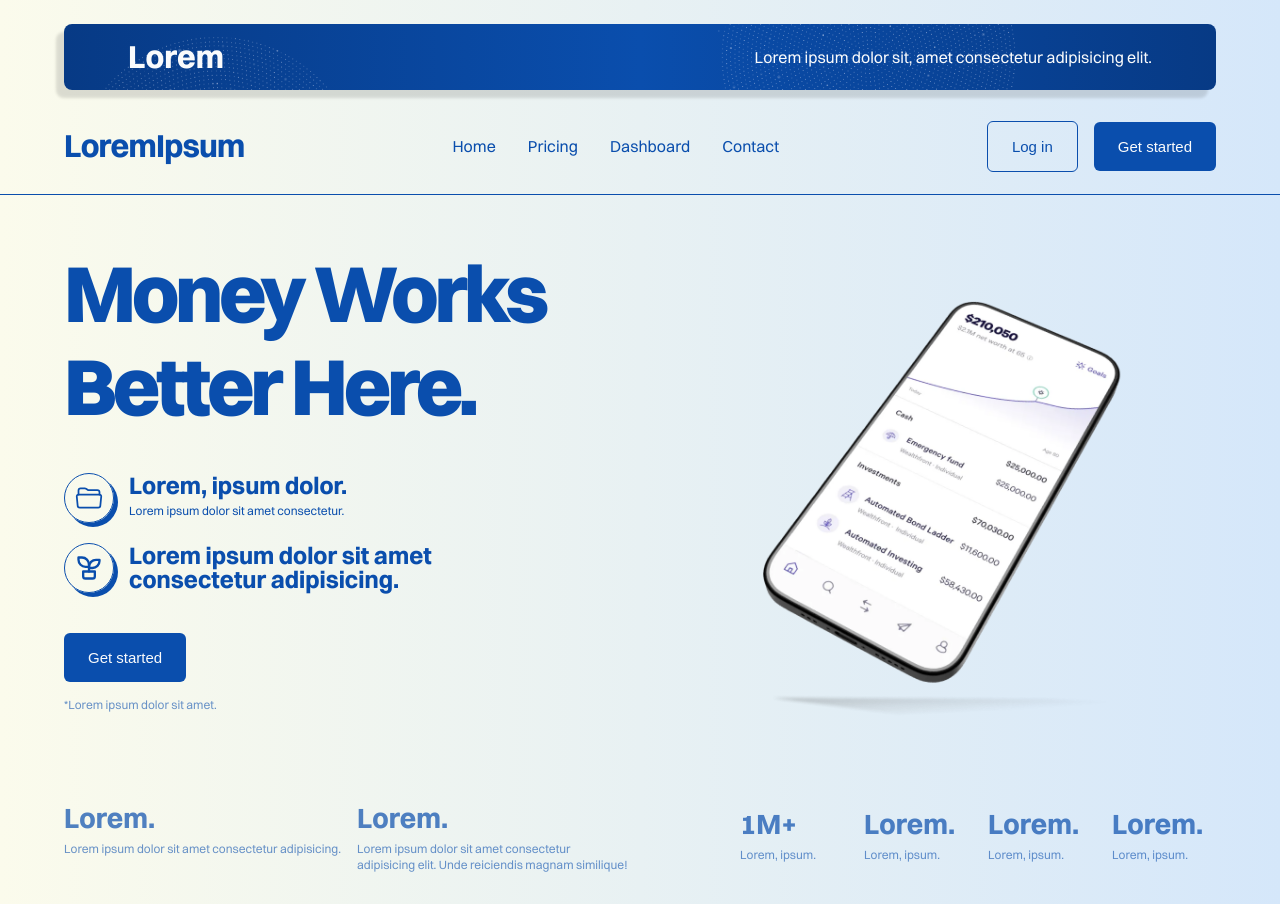
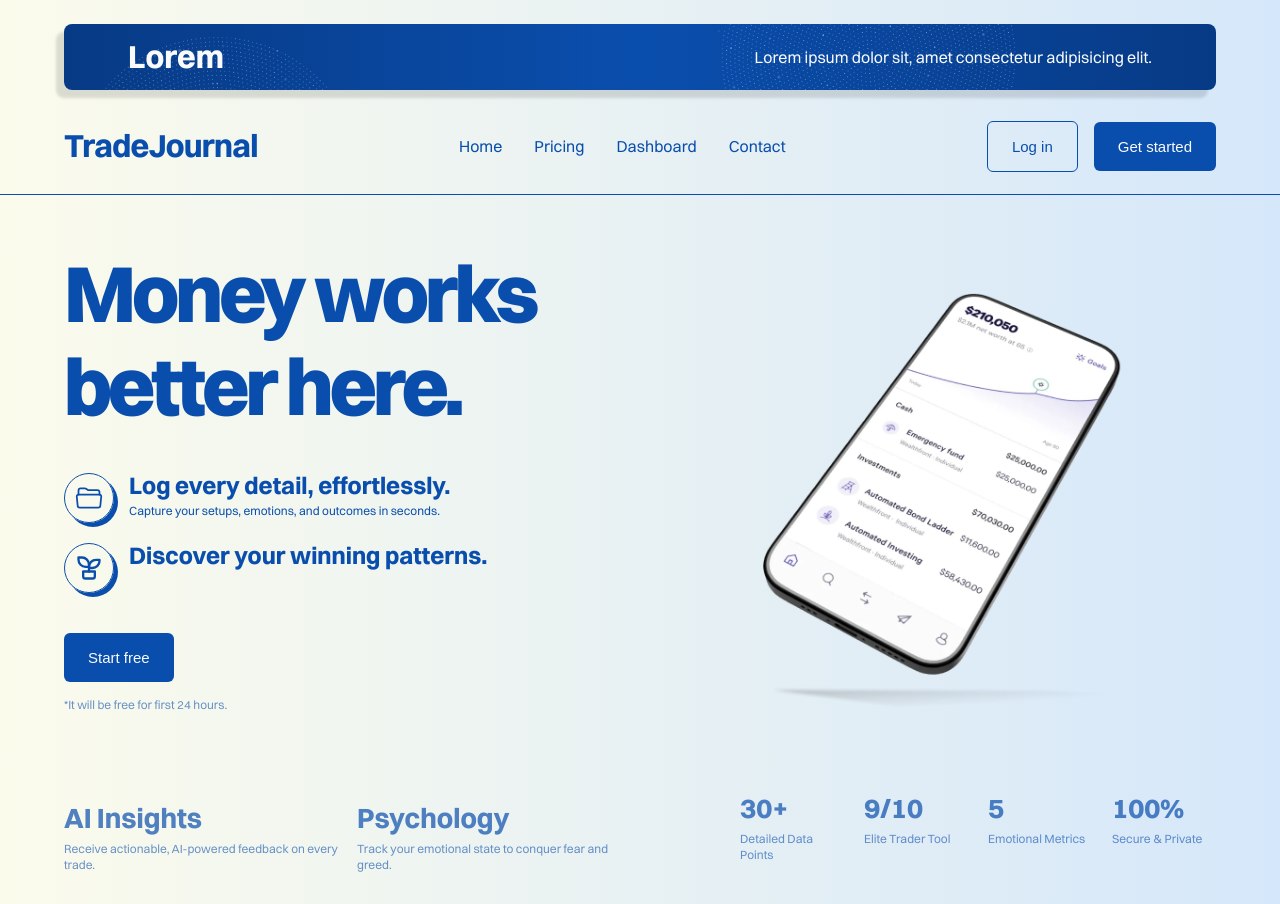
Before and after one commit to ayushcodes0/Tj-Frontend, a React (Vite) app: page / in a window 1280 px wide. Shown: the top 904 px of the page. Built offline with nearby package versions, Linux system fonts and the light colour scheme.

Commit message:
content updated for hero section

```diff
--- a/src/components/Navbar/Navbar.tsx
+++ b/src/components/Navbar/Navbar.tsx
@@ -73,7 +73,7 @@ const Navbar = () => {
   return (
     <div className={Styles.navbar}>
       {/* Logo */}
-      <Link to={"/"}><p className={Styles.logo}>LoremIpsum</p></Link>
+      <Link to={"/"}><p className={Styles.logo}>TradeJournal</p></Link>
 
       {/* Desktop Navigation */}
       <div className={Styles.navLinks}>
--- a/src/pages/LandingPage/LandingPage.tsx
+++ b/src/pages/LandingPage/LandingPage.tsx
@@ -193,74 +193,85 @@ const gradientColors: string[] = [
         <div className={Styles.heroSection}>
           <div className={Styles.heroSectionLeft}>
             <div className={Styles.mainHeading}>
-              <p className={Styles.topHeading}>Money Works <br />Better Here.</p>
+              {/* Main Headline (Unchanged as requested) */}
+              <p className={Styles.topHeading}>Money works <br />better here.</p>
               <div className={Styles.middleHeading}>
+                {/* Feature 1 */}
                 <div className={Styles.middleHeadingLeft}>
                   <div className={Styles.middleHeadingIcon}><IoFolderOpenOutline className={Styles.folderIcon} /></div>
                   <div className={Styles.middleHeadingText}>
-                    <p className={Styles.middleSubHeading}>Lorem, ipsum dolor.</p>
-                    <p className={Styles.middleSubText}>Lorem ipsum dolor sit amet consectetur.</p>
+                    <p className={Styles.middleSubHeading}>Log every detail, effortlessly.</p>
+                    <p className={Styles.middleSubText}>Capture your setups, emotions, and outcomes in seconds.</p>
                   </div>
                 </div>
+                {/* Feature 2 */}
                 <div className={Styles.middleHeadingRight}>
                   <div className={Styles.middleHeadingIcon}><TbPlant className={Styles.folderIcon} /></div>
-                  <p className={Styles.middleSubHeading}>Lorem ipsum dolor sit amet consectetur adipisicing.</p>
+                  <p className={Styles.middleSubHeading}>Discover your winning patterns.</p>
                 </div>
               </div>
+              {/* Call to Action */}
               <div className={Styles.ctaContainer}>
-                <div className={Styles.ctaButton}><FilledButton text='Get started' /></div>
-                <p className={Styles.ctaText}>*Lorem ipsum dolor sit amet.</p>
+                <div className={Styles.ctaButton}><FilledButton text='Start free' /></div>
+                {/* Updated CTA Text */}
+                <p className={Styles.ctaText}>*It will be free for first 24 hours.</p>
               </div>
             </div>
+            {/* Secondary Benefits */}
             <div className={Styles.headingBottom}>
               <div className={Styles.bottomLeft}>
-                <p className={Styles.bottomHeading}>Lorem.</p>
-                <p className={Styles.bottomSubHeading}>Lorem ipsum dolor sit amet consectetur adipisicing.</p>
+                {/* Updated Heading for AI Feature */}
+                <p className={Styles.bottomHeading}>AI Insights</p>
+                <p className={Styles.bottomSubHeading}>Receive actionable, AI-powered feedback on every trade.</p>
               </div>
               <div className={Styles.bottomRight}>
-                <p className={Styles.bottomHeading}>Lorem.</p>
-                <p className={Styles.bottomSubHeading}>Lorem ipsum dolor sit amet consectetur <br /> adipisicing elit. Unde reiciendis magnam similique!</p>
+                {/* Updated Heading */}
+                <p className={Styles.bottomHeading}>Psychology</p>
+                <p className={Styles.bottomSubHeading}>Track your emotional state to conquer fear and greed.</p>
               </div>
             </div>
+            {/* Social Proof / Key Stats */}
             <div className={Styles.stats}>
               <div className={Styles.rightBottom}>
                 <div className={Styles.bottomLeft}>
-                  <p className={Styles.bottomHeading}>1M+</p>
-                  <p className={Styles.bottomSubHeading}>Lorem, ipsum.</p>
+                  <p className={Styles.bottomHeading}>30+</p>
+                  <p className={Styles.bottomSubHeading}>Detailed Data Points</p>
                 </div>
                 <div className={Styles.bottomLeft}>
-                  <p className={Styles.bottomHeading}>Lorem.</p>
-                  <p className={Styles.bottomSubHeading}>Lorem, ipsum.</p>
+                  <p className={Styles.bottomHeading}>9/10</p>
+                  <p className={Styles.bottomSubHeading}>Elite Trader Tool</p>
                 </div>
                 <div className={Styles.bottomLeft}>
-                  <p className={Styles.bottomHeading}>Lorem.</p>
-                  <p className={Styles.bottomSubHeading}>Lorem, ipsum.</p>
+                  <p className={Styles.bottomHeading}>5</p>
+                  <p className={Styles.bottomSubHeading}>Emotional Metrics</p>
                 </div>
                 <div className={Styles.bottomLeft}>
-                  <p className={Styles.bottomHeading}>Lorem.</p>
-                  <p className={Styles.bottomSubHeading}>Lorem, ipsum.</p>
+                  <p className={Styles.bottomHeading}>100%</p>
+                  <p className={Styles.bottomSubHeading}>Secure & Private</p>
                 </div>
               </div>
             </div>
+
           </div>
           <div className={Styles.heroSectionRight}>
-            <div className={Styles.heroSectionImageContainer}><img src={HeroSectionImage} alt="HeroSectionImage" className={Styles.heroSectionImage} /></div>
+            <div className={Styles.heroSectionImageContainer}><img src={HeroSectionImage} alt="Trade Journal Dashboard" className={Styles.heroSectionImage} /></div>
+            {/* Mobile-only Stats */}
             <div className={Styles.rightBottom}>
                 <div className={Styles.bottomLeft}>
-                <p className={Styles.bottomHeading}>1M+</p>
-                <p className={Styles.bottomSubHeading}>Lorem, ipsum.</p>
+                  <p className={Styles.bottomHeading}>30+</p>
+                  <p className={Styles.bottomSubHeading}>Detailed Data Points</p>
                 </div>
                 <div className={Styles.bottomLeft}>
-                <p className={Styles.bottomHeading}>Lorem.</p>
-                <p className={Styles.bottomSubHeading}>Lorem, ipsum.</p>
+                  <p className={Styles.bottomHeading}>9/10</p>
+                  <p className={Styles.bottomSubHeading}>Elite Trader Tool</p>
                 </div>
                 <div className={Styles.bottomLeft}>
-                <p className={Styles.bottomHeading}>Lorem.</p>
-                <p className={Styles.bottomSubHeading}>Lorem, ipsum.</p>
+                  <p className={Styles.bottomHeading}>5</p>
+                  <p className={Styles.bottomSubHeading}>Emotional Metrics</p>
                 </div>
                 <div className={Styles.bottomLeft}>
-                <p className={Styles.bottomHeading}>Lorem.</p>
-                <p className={Styles.bottomSubHeading}>Lorem, ipsum.</p>
+                  <p className={Styles.bottomHeading}>100%</p>
+                  <p className={Styles.bottomSubHeading}>Secure & Private</p>
                 </div>
               </div>
           </div>
```
Lines whose indentation alone changed are shown as unchanged.
